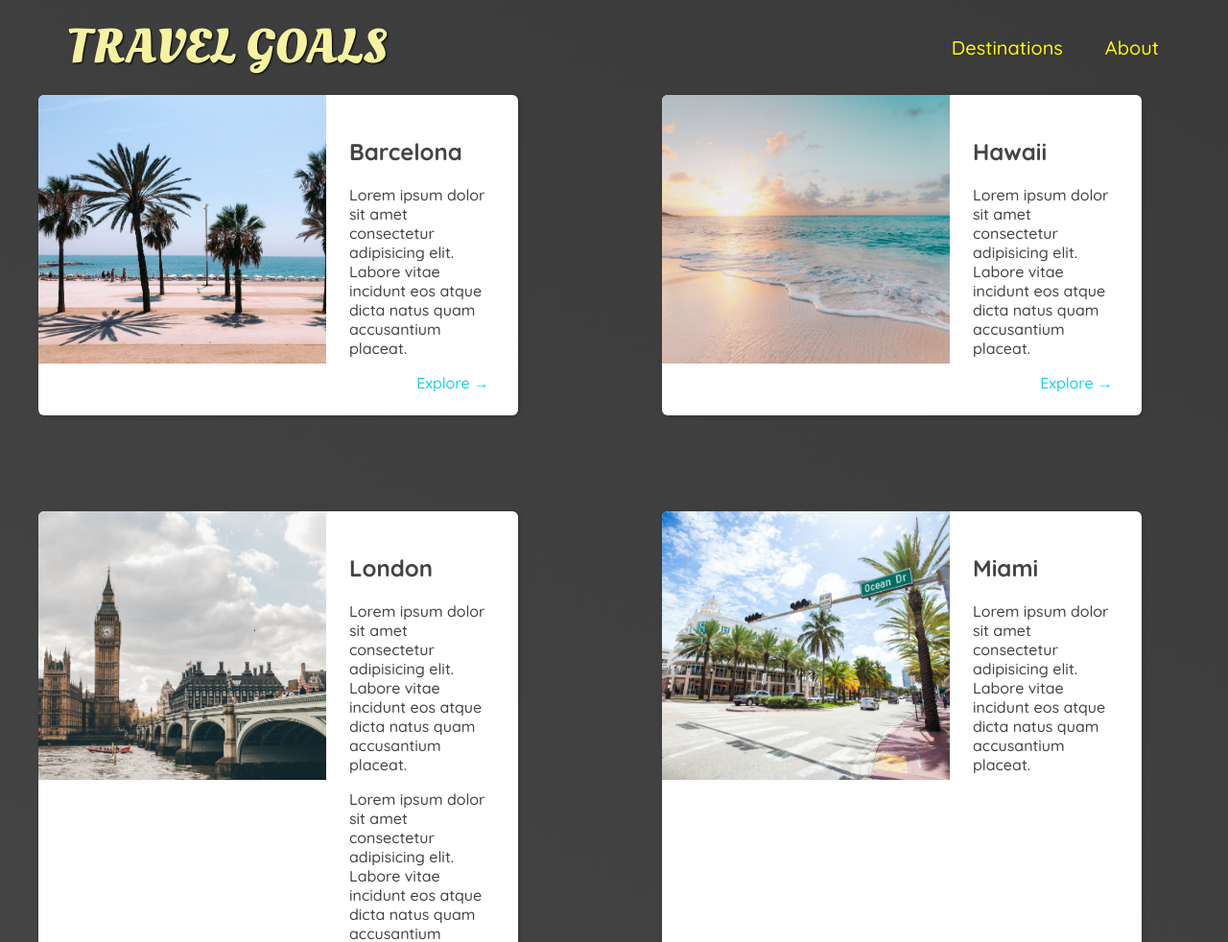
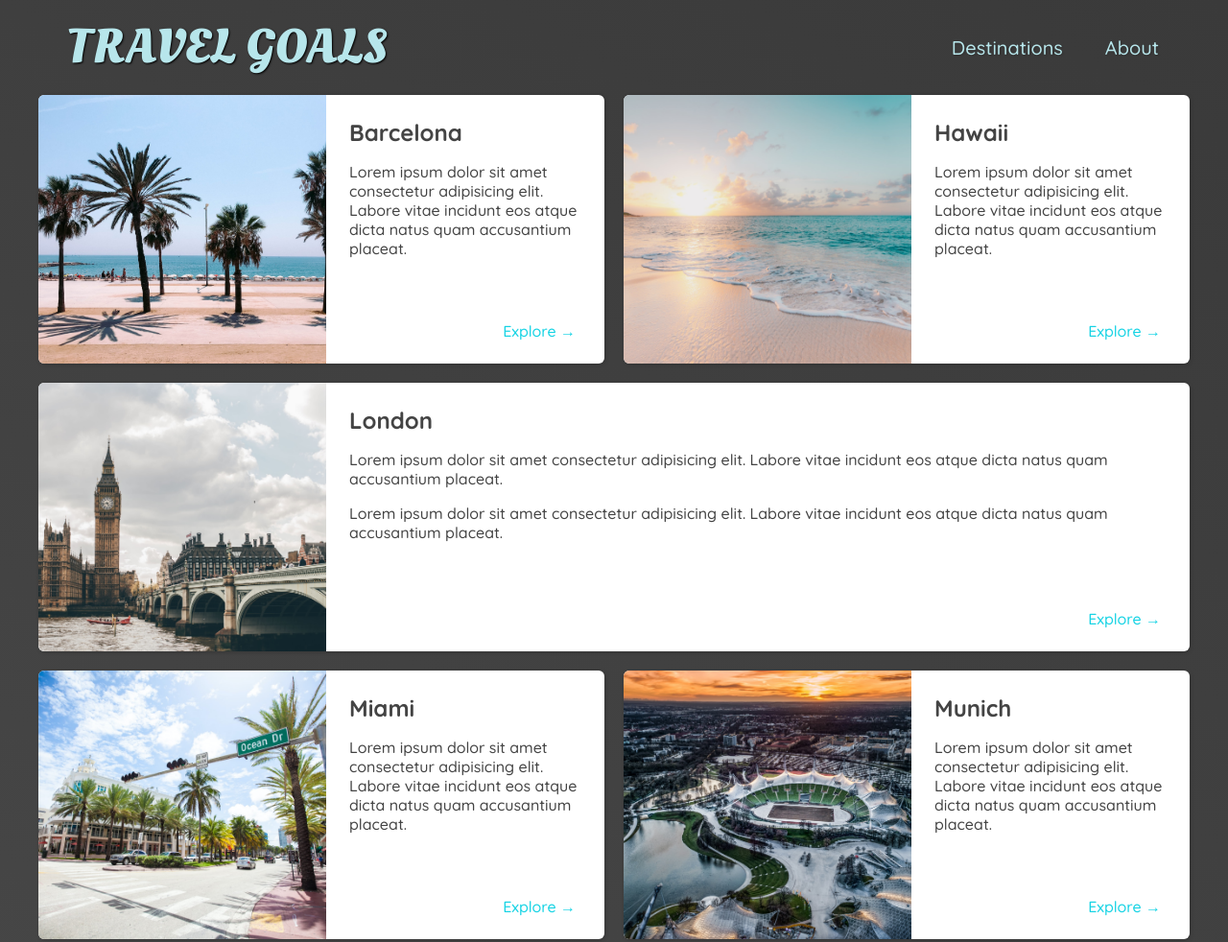
Before and after one commit to tejaschinni/Web-Development-learning, a plain HTML site: page 06_HTML_&_CSS_Layout_&_Positions/places.html in a window 1280 px wide. Shown: the top 982 px of the page at 96% size. Drawn offline with Linux system fonts and the light colour scheme.

Commit message:
layout and position section done

```diff
--- a/06_HTML_&_CSS_Layout_&_Positions/styles/places.css
+++ b/06_HTML_&_CSS_Layout_&_Positions/styles/places.css
@@ -2,6 +2,13 @@ body {
     background: linear-gradient(30deg, rgb(77,77,77),rgb(58,58,58));
     color: rgb(68,68,68);
 }
+
+
+#page-logo a {
+    color: rgb(183,230,235);
+}
+
+
 
 
 header {
@@ -9,13 +16,27 @@ header {
 
 }
 
+header a {
+ color: rgb(183,230,235);
+}
+
+header nav a:hover {
+    background-color: rgb(183,230,235);
+    color: rgb(59, 59, 59);
+
+}
+
 main ul {
     width: 1200px;
-    margin: 0 auto;
+    margin: 0 auto 48px auto;
     display: grid;
-    grid-template-columns: 2.5fr 2.5fr;
-    gap: 100px;
+    grid-template-columns: 1fr 1fr;
+    gap: 20px 20px;
 
+}
+
+li:nth-of-type(3) {
+    grid-column: 1 / span 2;
 }
 
 main li {
@@ -24,9 +45,10 @@ main li {
     box-shadow: 1px 1px 4px rgba(0, 0, 0,0.2);
     border-radius: 6px;
     overflow: hidden;
-    width: 500px;
+}
 
-}
+
+
 
 
 main li img {
@@ -41,6 +63,10 @@ main li img {
     display: flex;
     flex-direction: column;
     justify-content: space-between;
+}
+
+.item-content h2 {
+    margin: 0;
 }
 
 .actions {
--- a/06_HTML_&_CSS_Layout_&_Positions/styles/shared.css
+++ b/06_HTML_&_CSS_Layout_&_Positions/styles/shared.css
@@ -38,7 +38,7 @@ header a {
     left: 0;
 }
 
-header a:hover {
+header nav a:hover {
     color: rgb(77,77,77);
     background-color: rgb(255,251,0);
 }
```
